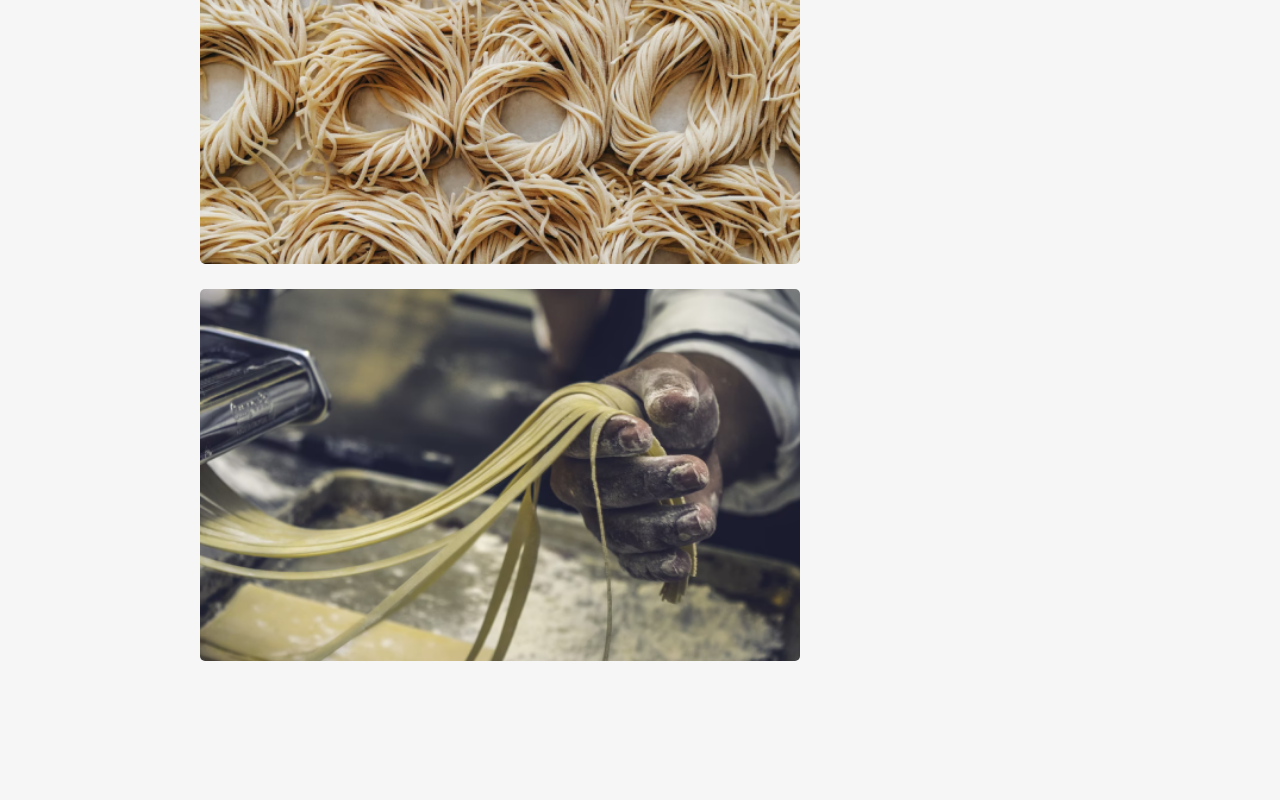
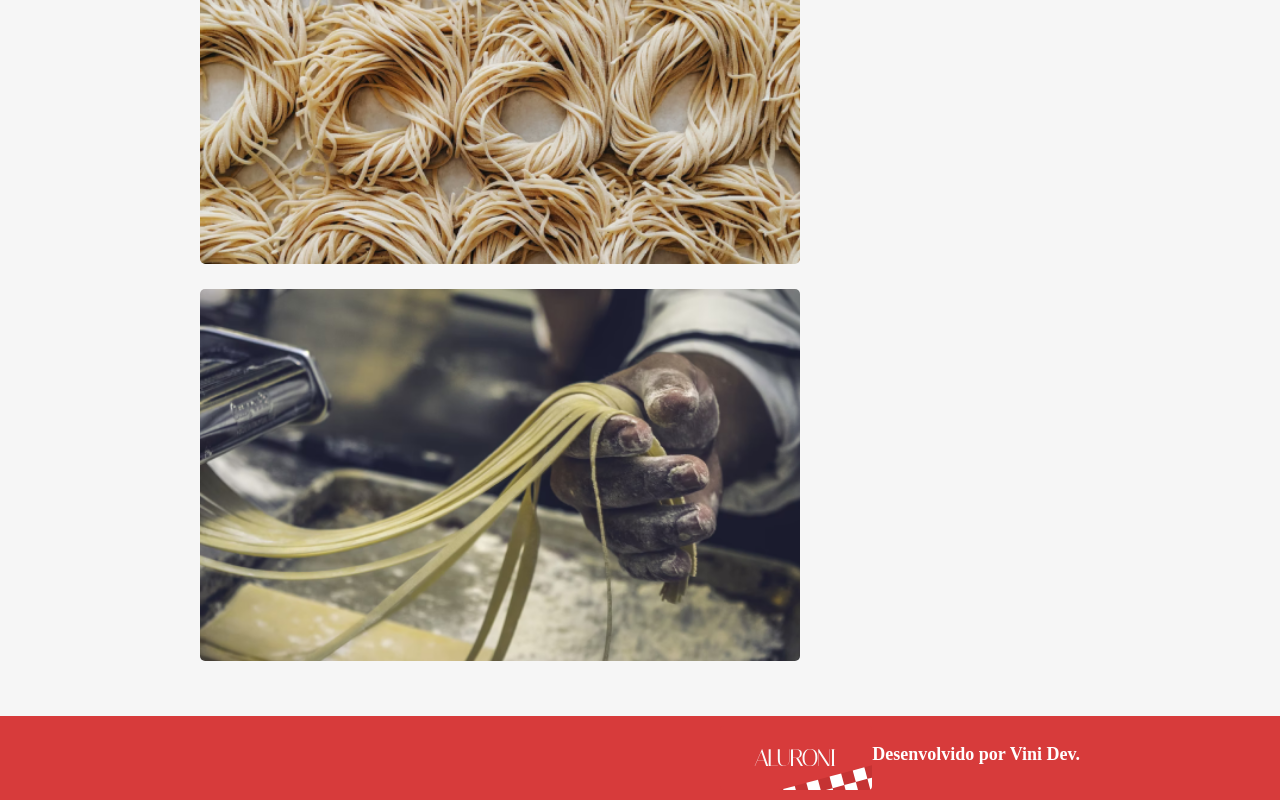
Before and after one commit to vinibit/aluroni, a React (Create React App) app: page /sobre in a window 1280 px wide. Shown: the part 1031-1831 px from the top of the page. Before the commit the page ends 1747 px from the top, so only its background shows below. Built offline with nearby package versions, Linux system fonts and the light colour scheme; a web font is replaced by a local one.

Commit message:
feat: Adiciona componente Footer com estilização e integração nas rotas

```diff
--- /dev/null
+++ b/src/components/Layout/Footer/Footer.module.scss
@@ -0,0 +1,21 @@
+@import "styles/variaveis";
+@import "styles/breakpoints";
+
+.footer {
+  background-color: $red;
+  color: white;
+  font-size: large;
+  font-weight: bold;
+  display: flex;
+  justify-content: flex-end;
+  padding: 10px $padding-horizontal;
+  @media (max-width: $desktop_xsm) {
+  padding: 10px $padding-horizontal-mobile;
+  }
+  @media (min-width: $desktop_xsm) and (max-width: $desktop_sm) {
+  padding: 10px $padding-horizontal-sm;
+  }
+  @media (min-width: $desktop_sm) and (max-width: $desktop_md) {
+  padding: 10px $padding-horizontal-md;
+  }
+}
--- /dev/null
+++ b/src/components/Layout/Footer/index.tsx
@@ -0,0 +1,11 @@
+import styles from './Footer.module.scss'
+import { ReactComponent as Logo } from 'assets/logo.svg'
+
+export default function Footer() {
+    return (
+        <footer className={styles.footer}>
+            <Logo />
+            <p>Desenvolvido por Vini Dev.</p>
+        </footer>
+    )
+}
--- a/src/routes/index.tsx
+++ b/src/routes/index.tsx
@@ -5,13 +5,13 @@ import Inicio from 'pages/Inicio'
 import Cardapio from 'pages/Cardapio'
 import Sobre from 'pages/Sobre'
 import Menu from 'components/Menu'
+import Footer from 'components/Layout/Footer'
 
 export default function AppRouter() {
   return (
     <main>
       <Router>
         <Menu />
-
         <Routes>
           <Route path='/' element={<DefaultPage />} >
             <Route index element={<Inicio />} />
@@ -19,6 +19,7 @@ export default function AppRouter() {
           </Route>
           <Route path='/sobre' element={<Sobre />} />
         </Routes>
+        <Footer />
       </Router>
     </main>
   )
```
